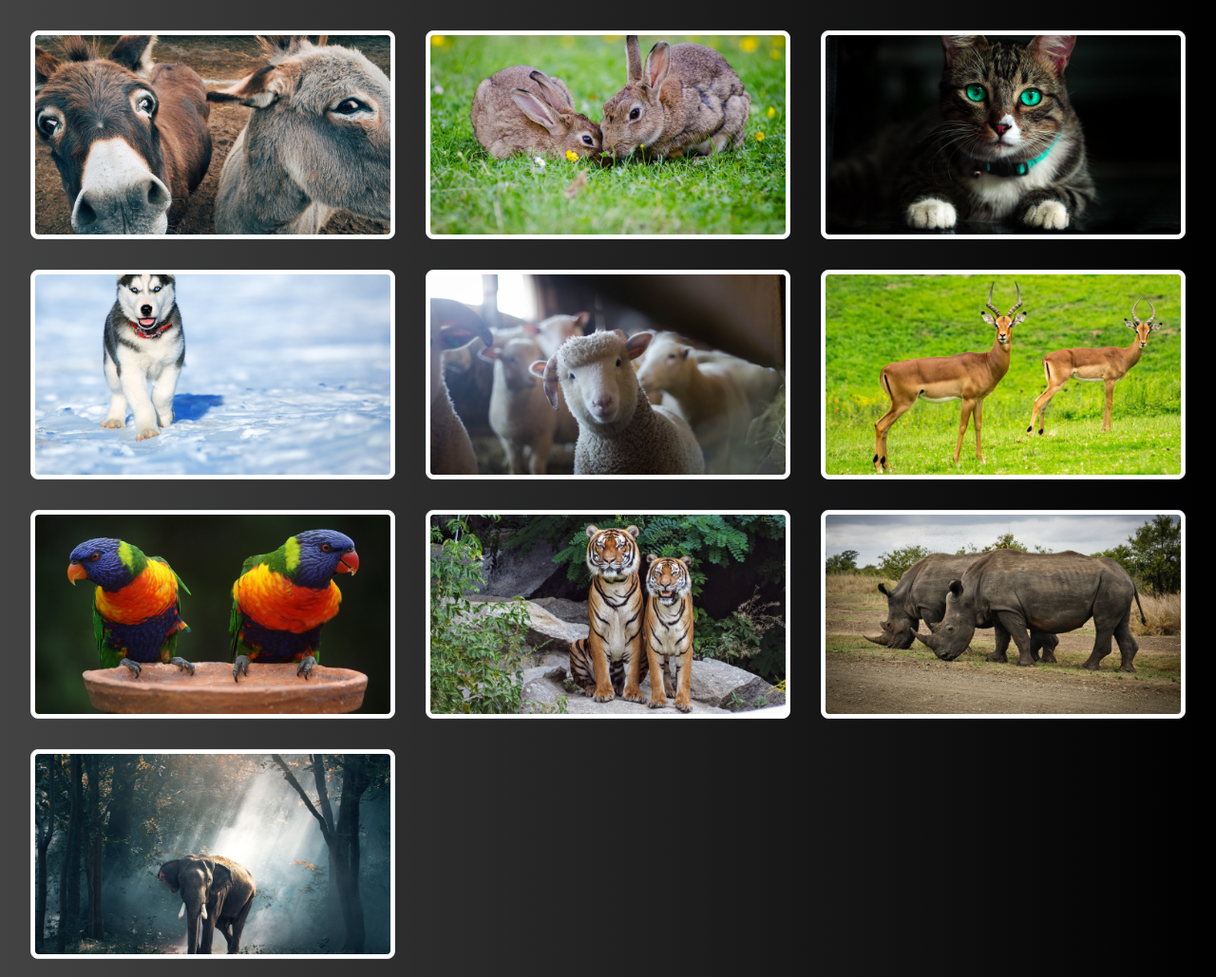
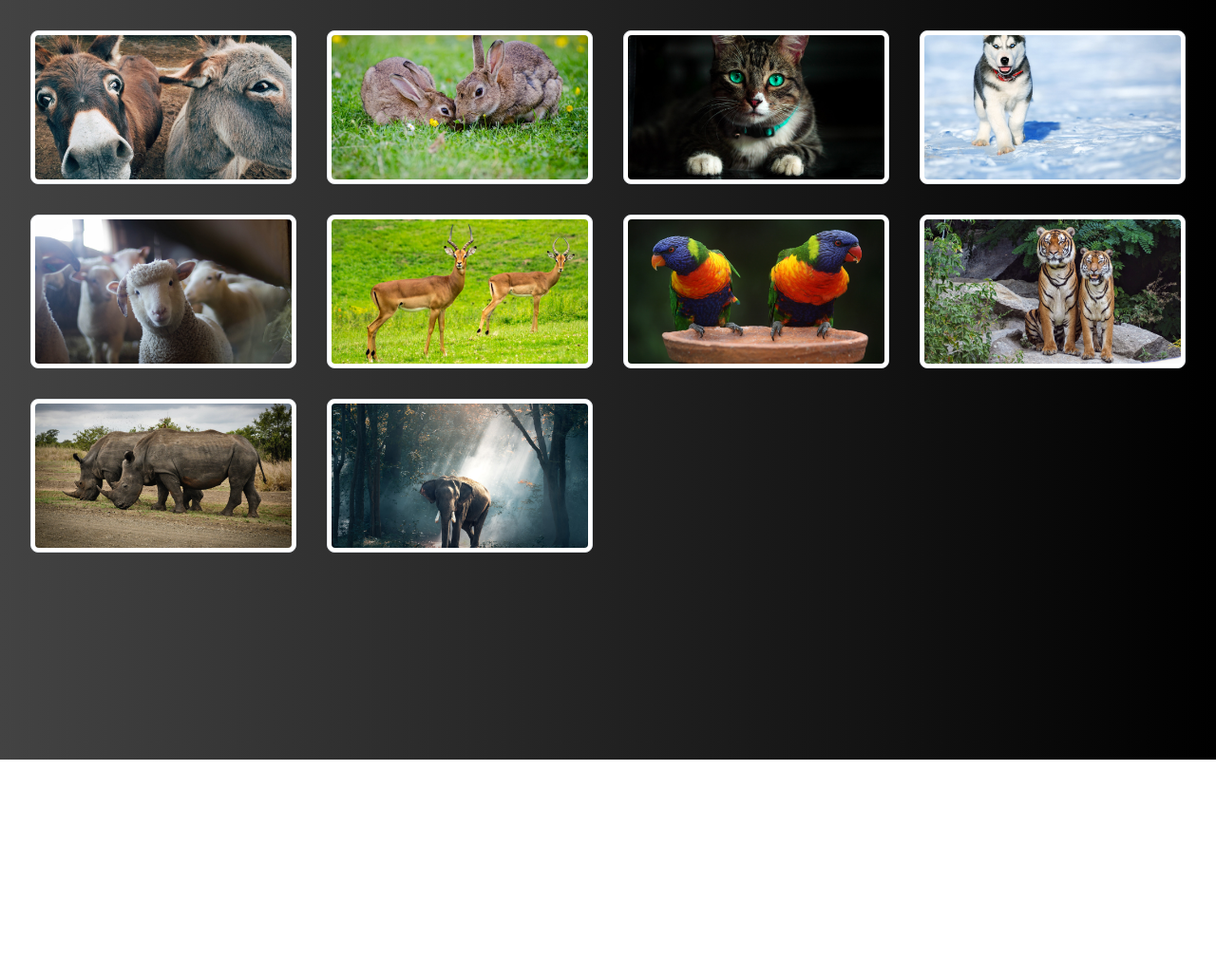
Before and after one commit to mateo1205C/vuejs-stuff, a plain HTML site: page GaleryApp/index.html in a window 1280 px wide. Shown: the top 1029 px of the page at 95% size. After the commit the page ends 800 px from the top, so only its background shows below. Drawn offline with nearby package versions, Linux system fonts and the light colour scheme.

Commit message:
First Projects

```diff
--- a/GaleryApp/components/ModalComp.js
+++ b/GaleryApp/components/ModalComp.js
@@ -1,12 +1,12 @@
 let ModalComp = {
     template: `
             <div class="container">
-                <div id="carouselExampleControls" class="carousel slide" data-ride="carousel">
+                <div id="carouselExampleControls" class="carousel slide carousel-fade" data-ride="carousel">
                     <div class="carousel-inner">
-                        <div class="carousel-item" v-for="(image, key) in imgArray" :key="key" :class="{
+                        <div class="carousel-item img-thumbnail" v-for="(image, key) in imgArray" :key="key" :class="{
                             'active': indexSource(key)
                         }">
-                        <img :src="image.src" class="d-block w-100 img-thumbnail" alt="">
+                        <img :src="image.src" class="d-block w-100" alt="">
                         </div>
                     </div>
                     <a class="carousel-control-prev" href="#carouselExampleControls" role="button" data-slide="prev">
--- a/GaleryApp/components/index.js
+++ b/GaleryApp/components/index.js
@@ -2,7 +2,7 @@ Vue.component('galery-app', {
     template: `
     <div @keyup.esc="showModal = false" tabindex="0">
         <div class="principalContainer">
-            <div class="imgDIV d-inline-block col-12 col-sm-12 col-md-6 col-lg-6 col-xl-4"
+            <div class="imgDIV d-inline-block col-12 col-sm-12 col-md-6 col-lg-6 col-xl-3"
                v-for="(image, key) in imgArray" :key="key">
                 <ImageComp
                     :id="image.id"
--- a/GaleryApp/style.css
+++ b/GaleryApp/style.css
@@ -50,7 +50,6 @@ img {
 }
 
 .positionContainer {
-    height: 100vh;
     display: flex;
     justify-content: center;
     align-items: center;
```
